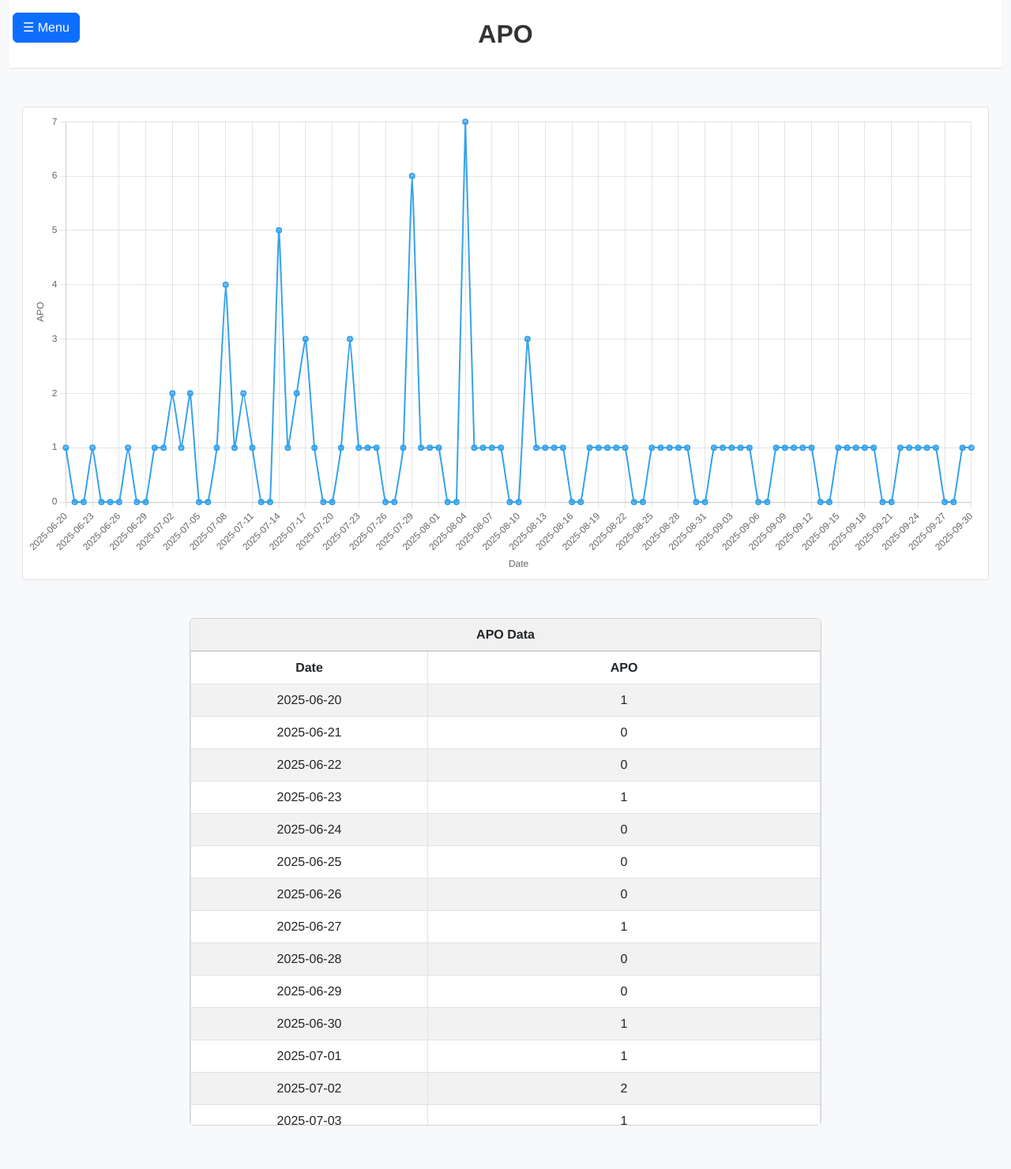
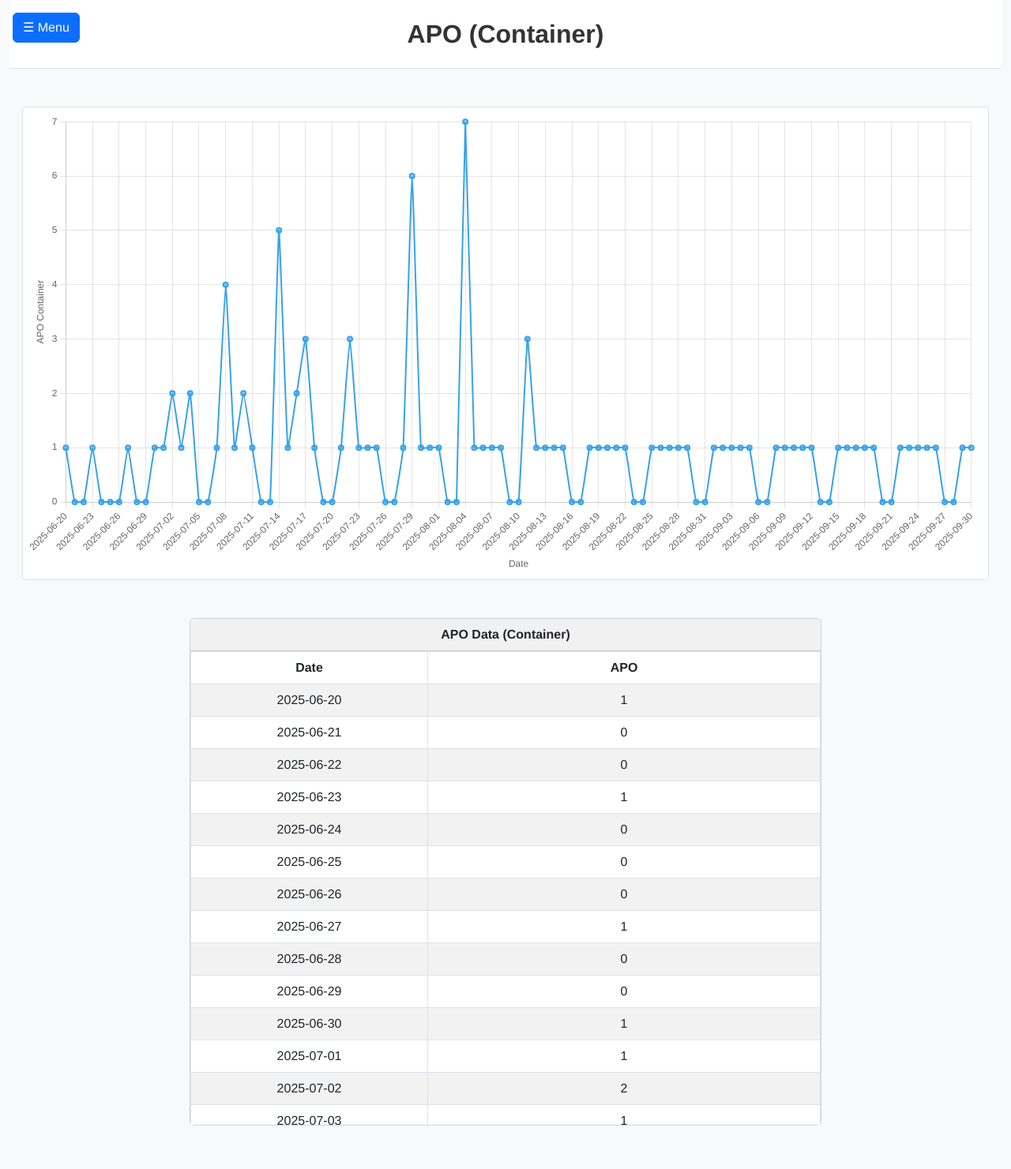
Before and after one commit to dongyuq/flask-forecast-app, a Flask app: page /apo in a window 1280 px wide. Shown: the top 1481 px of the page at 79% size. Run offline with Flask 3, Linux system fonts and the light colour scheme.

```diff
--- a/templates/apo.html
+++ b/templates/apo.html
@@ -85,7 +85,7 @@
   <div class="container-fluid">
     <!-- 顶部标题 -->
     <div class="sticky-header">
-      <h1 class="display-5">APO</h1>
+      <h1 class="display-5">APO (Container)</h1>
     </div>
 
     <!-- 折线图 -->
@@ -95,7 +95,7 @@
 
     <!-- 表格 -->
     <div class="card table-card">
-      <div class="card-header">APO Data</div>
+      <div class="card-header">APO Data (Container)</div>
       <div class="card-body table-responsive">
         {{ table_html | safe }}
       </div>
@@ -126,7 +126,7 @@
       options: {
         scales: {
           x: { title: { display: true, text: 'Date' }, ticks: { maxRotation: 45, minRotation: 45 } },
-          y: { title: { display: true, text: 'APO' }, beginAtZero: true }
+          y: { title: { display: true, text: 'APO Container' }, beginAtZero: true }
         },
         plugins: { legend: { display: false }, tooltip: { mode: 'index', intersect: false } },
         maintainAspectRatio: false
```
